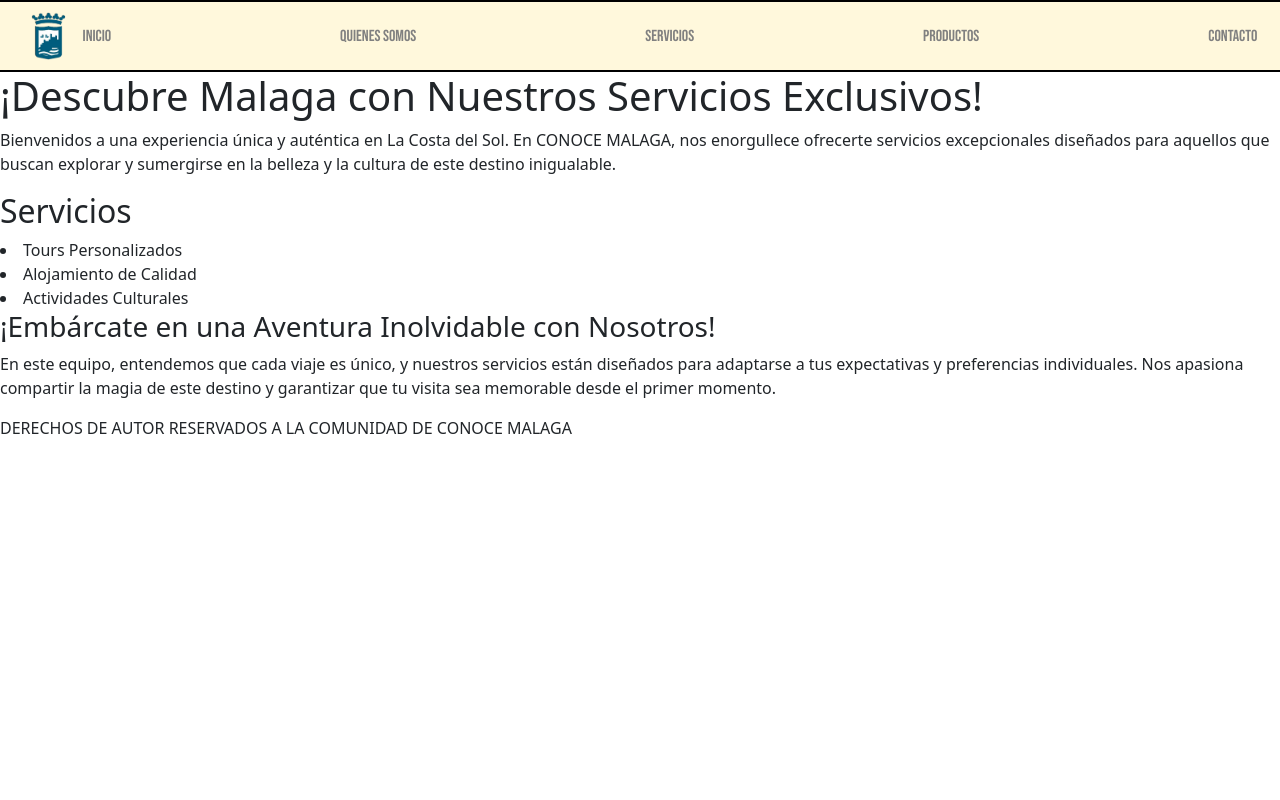
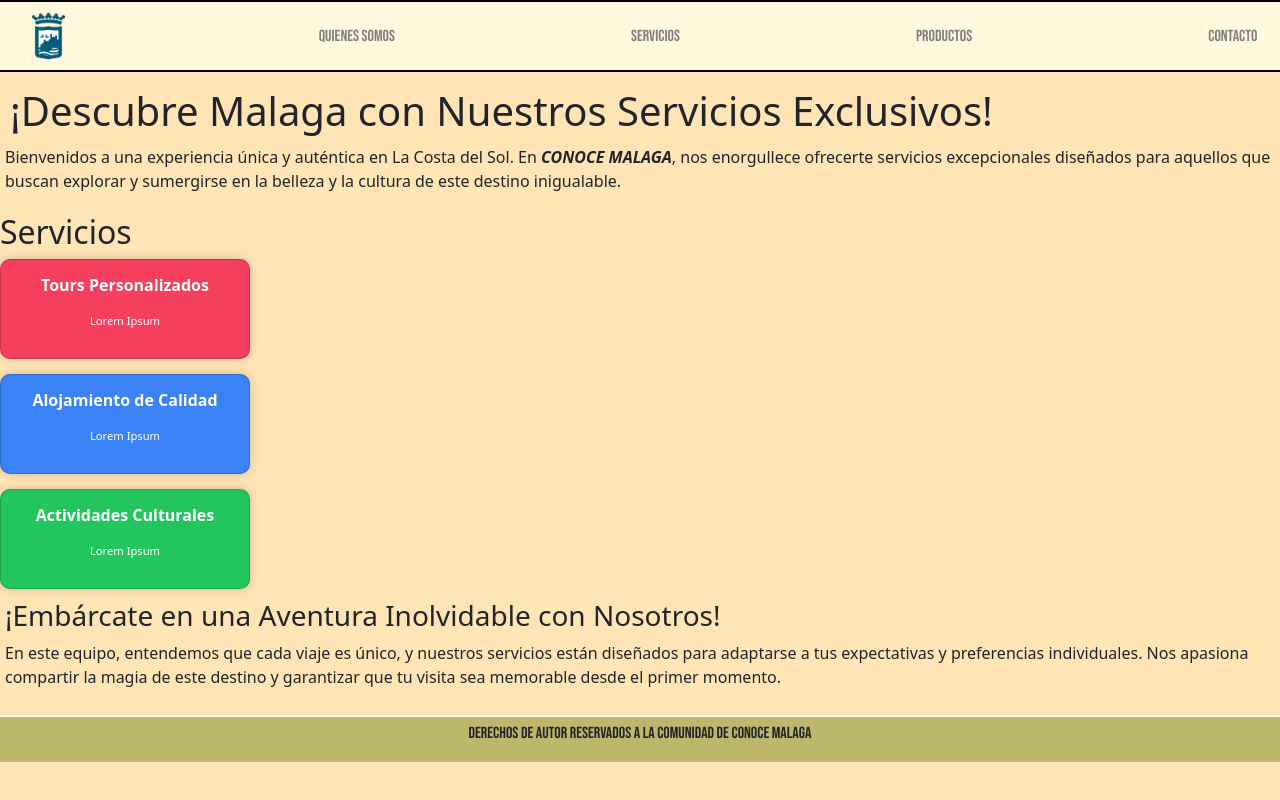
Before and after one commit to juancastro15/PreEntrega3-CastroMartinez-JuanCarlos, a website: page Paginas/servicios.html in a window 1280 px wide. Drawn offline with nearby package versions, Linux system fonts and the light colour scheme.

Commit message:
terminando servicios

```diff
--- a/Paginas/servicios.html
+++ b/Paginas/servicios.html
@@ -20,7 +20,7 @@
 
     <title>Nuestros Servicios</title>
 </head>
-<body>
+<body class="ser-bdy">
 
     <!-- CDN pero de JS para usar el archivo de JS que crearon -->
     <script src="https://cdn.jsdelivr.net/npm/bootstrap@5.3.2/dist/js/bootstrap.bundle.min.js" integrity="sha384-C6RzsynM9kWDrMNeT87bh95OGNyZPhcTNXj1NW7RuBCsyN/o0jlpcV8Qyq46cDfL" crossorigin="anonymous"></script>
@@ -30,7 +30,7 @@
     <header class="serv-nav">
         <nav>
             <ul>
-                <li><a href="../index.html"><img src="../Imagenes/logo-malaga.png" alt="el logo de la pagina">INICIO</a></li>
+                <li><a href="../index.html"><img src="../Imagenes/logo-malaga.png" alt="el logo de la pagina"></a></li>
                 <li><a href="nosotros.html">QUIENES SOMOS</a></li>
                 <li><a href="servicios.html">SERVICIOS</a></li>
                 <li><a href="products.html">PRODUCTOS</a></li>
@@ -41,13 +41,13 @@
     <!--Fin de nuestro Header-->
 
     <!--Inicio de nuestra Section de introduccion a nuestros Servicios-->
-    <section>
+    <section class="discover">
         <div>
             <h1>¡Descubre Malaga con Nuestros Servicios Exclusivos!</h1>
         </div>
 
-        <div>
-            <p>Bienvenidos a una experiencia única y auténtica en La Costa del Sol. En CONOCE MALAGA, nos enorgullece ofrecerte servicios excepcionales diseñados para aquellos que buscan explorar y sumergirse en la belleza y la cultura de este destino inigualable.
+        <div class="modi-text">
+            <p>Bienvenidos a una experiencia única y auténtica en La Costa del Sol. En <em>CONOCE MALAGA</em>, nos enorgullece ofrecerte servicios excepcionales diseñados para aquellos que buscan explorar y sumergirse en la belleza y la cultura de este destino inigualable.
             </p>
         </div>
     </section>
@@ -59,16 +59,25 @@
             <h2>Servicios</h2>
         </div>
 
-        <div>
-            <li><a href=""></a>Tours Personalizados</li>
-            <li><a href=""></a>Alojamiento de Calidad</li>
-            <li><a href=""></a>Actividades Culturales</li>
+        <div class="cards">
+            <div class="card red">
+                <p class="tip">Tours Personalizados</p>
+                <p class="second-text">Lorem Ipsum</p>
+            </div>
+            <div class="card blue">
+                <p class="tip">Alojamiento de Calidad</p>
+                <p class="second-text">Lorem Ipsum</p>
+            </div>
+            <div class="card green">
+                <p class="tip">Actividades Culturales</p>
+                <p class="second-text">Lorem Ipsum</p>
+            </div>
         </div>
     </main>
     <!--Fin de nuestro Main con nuestros Servicios-->
 
     <!--Inicio de una Section para atraer al cliente-->
-    <section>
+    <section class="adventure">
         <div>
             <h3>¡Embárcate en una Aventura Inolvidable con Nosotros!</h3>
         </div>
@@ -80,7 +89,7 @@
     <!--Fin de la Section-->
 
     <!--Inicio de nuestro Footer-->
-    <footer>
+    <footer class="foot-ser-aut">
         <div>
             <p>DERECHOS DE AUTOR RESERVADOS A LA COMUNIDAD DE CONOCE MALAGA</p>
         </div>
--- a/scss/_nosotros.scss
+++ b/scss/_nosotros.scss
@@ -86,9 +86,5 @@
 
     div {
         margin-top: 5px;
-
-        p {
-
-        }
     }
 }
--- a/scss/_servicios.scss
+++ b/scss/_servicios.scss
@@ -1,3 +1,8 @@
+.ser-bdy {
+    background-color: #FFE4B5;
+
+}
+
 .serv-nav {
     background-color: #FFF8DC;
     padding: 10px;
@@ -35,3 +40,109 @@
         }
     }
 }
+
+
+.discover {
+    padding: 15px 0px;
+
+    div {
+
+        h1 {
+            margin: 0px 10px;
+
+        }
+    }
+
+    .modi-text {
+        padding-top: 5px;
+
+        p {
+            margin: 5px;
+
+            em {
+                font-weight: bold;
+            }
+        }
+    }
+}
+
+
+
+.cards {
+    display: flex;
+    flex-direction: column;
+    gap: 15px;
+
+    .red {
+      background-color: #f43f5e;
+    }
+
+    .blue {
+      background-color: #3b82f6;
+    }
+
+    .green {
+      background-color: #22c55e;
+    }
+
+    .card {
+      display: flex;
+      align-items: center;
+      justify-content: center;
+      flex-direction: column;
+      text-align: center;
+      height: 100px;
+      width: 250px;
+      border-radius: 10px;
+      color: white;
+      cursor: pointer;
+      transition: 400ms transform, 400ms box-shadow, 400ms background-color;
+      box-shadow: 0 0 10px rgba(0, 0, 0, 0.2);
+
+      p.tip {
+        font-size: 1em;
+        font-weight: 700;
+      }
+
+      p.second-text {
+        font-size: 0.7em;
+      }
+
+      &:hover {
+        transform: scale(1.1);
+        box-shadow: 0 0 20px rgba(0, 0, 0, 0.4);
+        background-color: rgba(255, 255, 255, 0.1);
+        color: #333;
+      }
+    }
+
+    &:hover > .card:not(:hover) {
+      filter: blur(10px);
+      transform: scale(0.9);
+      box-shadow: 0 0 5px rgba(0, 0, 0, 0.2);
+    }
+}
+
+
+.adventure {
+    padding: 10px 5px;
+
+    div {
+
+        h3{
+
+        }
+    }
+}
+
+.foot-ser-aut {
+    display: flex;
+    justify-content: center;
+    font-family: "Bebas Neue", sans-serif;
+    border-top: 2px solid white;
+    background-color: #bdb76b;
+
+    div {
+        margin-top: 5px;
+    }
+}
```
Also changed, not shown: css/style.css, 1 other file.
